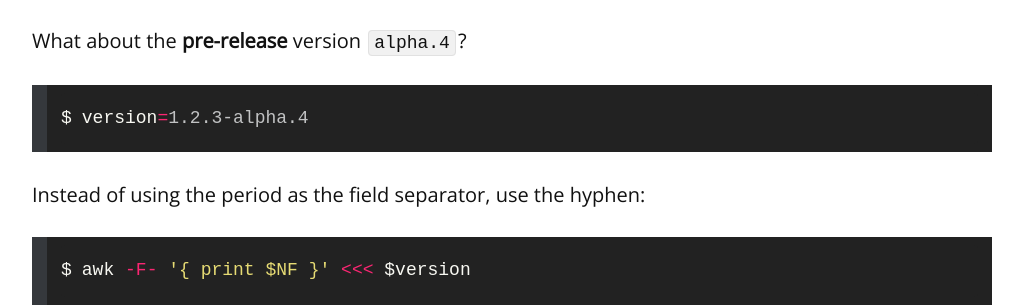
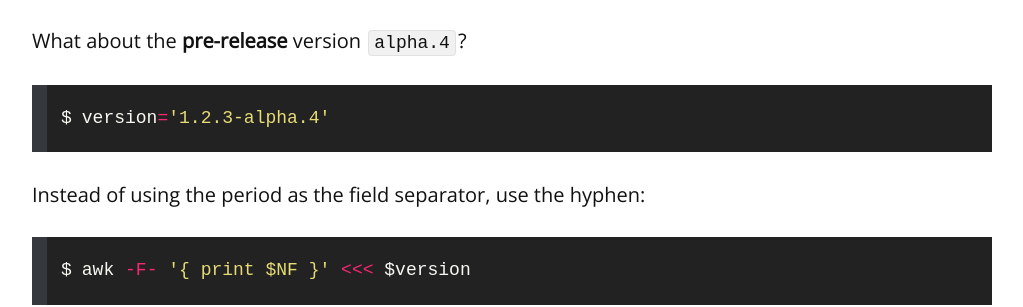
Before and after one commit to remarkablemark/remarkablemark.github.io, a Jekyll site: the page built from _posts/2018/2018-04-18-awk-parse-semver.md, in a window 1280 px wide and 900 px high, scrolled down 1563 px. Shown: the part 252-559 px from the top of the window, without its empty margins (128-1151 px from the left). Built offline with Jekyll 4.4.1, drawn with Linux system fonts in a browser that asks for light colours; comment, search, counter and statistics services are not loaded.

Commit message:
chore(posts): update "Parsing semver with awk"
Post: 2018-04-18-awk-parse-semver.md

Tidy code block

````diff
--- a/_posts/2018/2018-04-18-awk-parse-semver.md
+++ b/_posts/2018/2018-04-18-awk-parse-semver.md
@@ -64,7 +64,7 @@ awk -F. '{ print $3 }' <<< $version
 What about the **pre-release** version `alpha.4`?
 
 ```sh
-version=1.2.3-alpha.4
+version='1.2.3-alpha.4'
 ```
 
 Instead of using the period as the field separator, use the hyphen:
````
